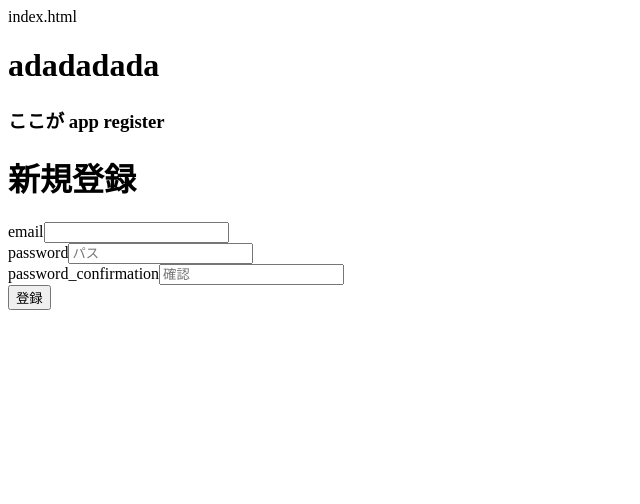
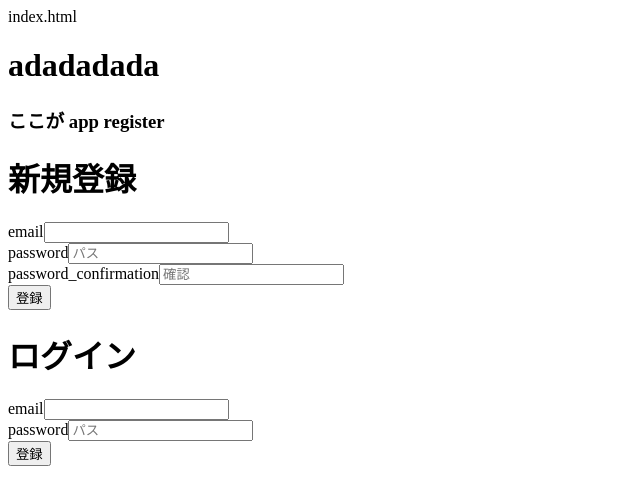
Before and after one commit to hiyashikyuri/angular-auth, an Angular app: page /register in a window 1280 px wide. Shown: the top 504 px of the page, without its empty margins (0-640 px from the left). Built offline with nearby package versions, Linux system fonts and the light colour scheme.

Commit message:
added method to authService and created files

```diff
--- a/src/app/app.component.html
+++ b/src/app/app.component.html
@@ -8,3 +8,5 @@
 </h3>
 
 <app-register></app-register>
+
+<app-sign-in></app-sign-in>
--- a/src/app/app.module.ts
+++ b/src/app/app.module.ts
@@ -4,13 +4,15 @@ import {FormsModule} from '@angular/forms';
 import {HttpModule} from '@angular/http';
 import {AppComponent} from './app.component';
 import {AuthService} from "./shared/auth.service";
-import {RegisterComponent} from './register/register/register.component';
+import {RegisterComponent} from './register/register.component';
+import {SignInComponent} from './sign-in/sign-in.component';
 
 
 @NgModule({
   declarations: [
     AppComponent,
-    RegisterComponent
+    RegisterComponent,
+    SignInComponent
   ],
   imports: [
     BrowserModule,
--- a/src/app/register/register/register.component.html
+++ b/src/app/register/register.component.html
@@ -6,17 +6,17 @@
 
 <div class="form-group">
   <label>password</label>
-  <input type="password" class="form-control" ngcontrol="password" [(ngModel)]="register.password" id="password"
+  <input type="password" class="form-control" [(ngModel)]="register.password" id="password"
          placeholder="パス">
 </div>
 
 <div class="form-group">
   <label>password_confirmation</label>
-  <input type="password" class="form-control" ngcontrol="password_confirmation" [(ngModel)]="register.password_confirmation" id="password_confirmation"
+  <input type="password" class="form-control"  [(ngModel)]="register.password_confirmation" id="password_confirmation"
          placeholder="確認">
 </div>
 
 
 
 
-<button  (click)="register()">登録</button>
+<button  (click)="data()">登録</button>
--- /dev/null
+++ b/src/app/register/register.component.ts
@@ -0,0 +1,30 @@
+import {Component, OnInit} from '@angular/core';
+import {AuthService} from "../shared/auth.service";
+import {Register} from "../shared/register.model";
+
+
+@Component({
+  selector: 'app-register',
+  templateUrl: './register.component.html',
+  styleUrls: ['./register.component.css']
+})
+export class RegisterComponent implements OnInit {
+
+  register = new Register();
+
+  constructor(private authService: AuthService) {
+  }
+
+  ngOnInit() {
+  }
+
+
+  data() {
+    let body = JSON.stringify({
+      'email': this.register.email,
+      'password': this.register.password,
+      'password_confirmation': this.register.password_confirmation
+    });
+    this.authService.send(body)
+  }
+}
--- a/src/app/register/register/register.component.ts
+++ /dev/null
@@ -1,21 +0,0 @@
-import { Component, OnInit } from '@angular/core';
-import {AuthService} from "../../shared/auth.service";
-
-
-@Component({
-  selector: 'app-register',
-  templateUrl: './register.component.html',
-  styleUrls: ['./register.component.css']
-})
-export class RegisterComponent implements OnInit {
-
-  constructor(private authService: AuthService) { }
-
-  ngOnInit() {
-
-  }
-
-  register(){
-    this.authService.send()
-  }
-}
--- a/src/app/shared/auth.service.ts
+++ b/src/app/shared/auth.service.ts
@@ -1,13 +1,11 @@
 import {Injectable} from '@angular/core';
 import {Http, Headers, RequestOptions} from "@angular/http";
-import {Register} from "../shared/register.model";
+
 
 @Injectable()
 export class AuthService {
-  register = new Register();
 
-  private url = 'http://localhost:3000/auth';
-
+  private url = 'http://localhost:3000/';
 
   constructor(private http: Http) {
   }
@@ -18,23 +16,20 @@ export class AuthService {
     }
   }
 
-  send() {
-    let body = JSON.stringify({
-      'email': this.register.email,
-      'password': this.register.password,
-      'password_confirmation': this.register.password_confirmation,
-    });
+  send(body) {
     let headers = new Headers({'Content-Type': 'application/json'});
     let options = new RequestOptions(({headers: headers}));
-
-    return this.http.post(this.url, body, options).subscribe((response) =>
+    return this.http.post(this.url + '/auth', body, options).subscribe((response) =>
       console.log(response.json()));
   }
 
-  login() {
+  login(body) {
     let headers = new Headers({'Content-Type': 'application/json'});
     let options = new RequestOptions({headers: headers});
-
-
+    return this.http.post(this.url + '/auth/sign_in', body, options).map((response) => response.json())
+      .subscribe(auth => {
+        console.log(auth.headers);
+        this.saveToken(auth.access_token);
+      });
   }
 }
--- /dev/null
+++ b/src/app/shared/signin.model.ts
@@ -0,0 +1,6 @@
+export class Signin {
+
+  constructor(public email?: string,
+              public password?: string) {
+  }
+}
--- /dev/null
+++ b/src/app/sign-in/sign-in.component.html
@@ -0,0 +1,13 @@
+<h1>ログイン</h1>
+<div class="form-group">
+  <label>email</label>
+  <input class="form-control input-lg" [(ngModel)]="signin.email" id="email">
+</div>
+
+<div class="form-group">
+  <label>password</label>
+  <input type="password" class="form-control" [(ngModel)]="signin.password" id="password"
+         placeholder="パス">
+</div>
+
+<button  (click)="data()">登録</button>
--- /dev/null
+++ b/src/app/sign-in/sign-in.component.ts
@@ -0,0 +1,26 @@
+import { Component, OnInit } from '@angular/core';
+import {Signin} from "../shared/signin.model";
+import {AuthService} from "../shared/auth.service";
+
+@Component({
+  selector: 'app-sign-in',
+  templateUrl: './sign-in.component.html',
+  styleUrls: ['./sign-in.component.css']
+})
+export class SignInComponent implements OnInit {
+
+  signin = new Signin();
+  constructor(private authService: AuthService) { }
+
+  ngOnInit() {
+  }
+
+  data(){
+    let body = JSON.stringify({
+      'email': this.signin.email,
+      'password': this.signin.password
+    });
+    this.authService.login(body);
+  }
+
+}
```
Also changed, not shown: src/app/register/register.component.css (added), src/app/sign-in/sign-in.component.css (added), 2 other files (tests, documents, lock files or other folders).
